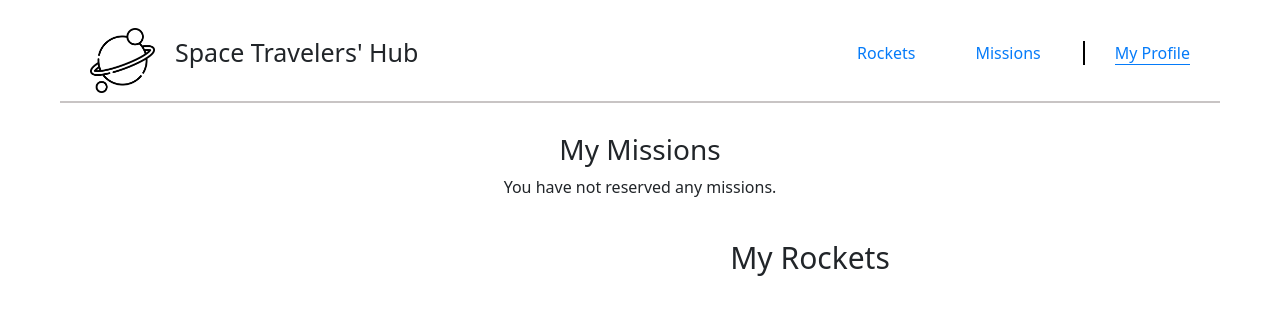
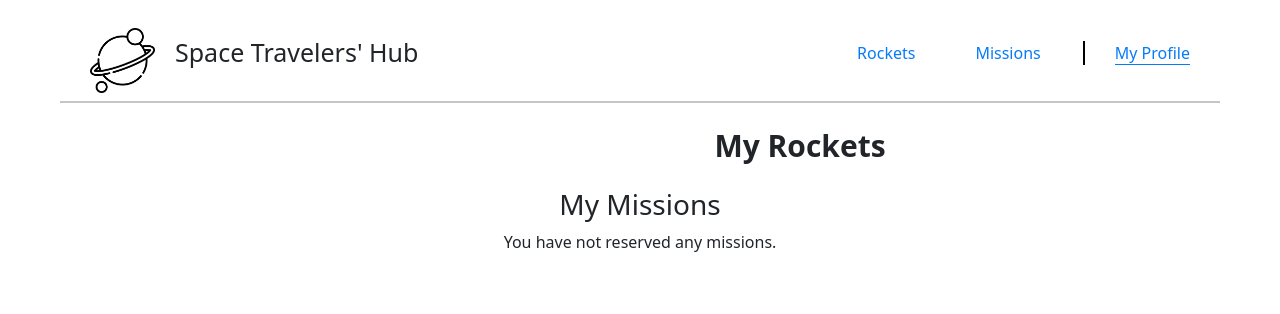
Before and after one commit to sadaf-Daneshgar/react-group-capstone, a React (Create React App) app: page /myprofile in a window 1280 px wide. Shown: the top 314 px of the page. Built offline with nearby package versions, Linux system fonts and the light colour scheme.

Commit message:
fix the linter errors

```diff
--- a/src/components/MyProfile.js
+++ b/src/components/MyProfile.js
@@ -1,17 +1,17 @@
-import React from 'react';
-import ReservRocket from './rocket';
-import {
-  Container, Row,
-} from 'react-bootstrap';
-import Mission from './missions';
+import React from "react";
+import ReservRocket from "./rocket";
+import { Container, Row } from "react-bootstrap";
+import Mission from "./missions";
 
 const MyProfile = () => (
-  <Container>
-    <Row>
-      <Mission />
+  <>
+    <Container>
+      <Row>
       <ReservRocket />
-    </Row>
-  </Container>
+        <Mission />
+      </Row>
+    </Container>
+  </>
 );
 
 export default MyProfile;
--- a/src/style/navbar.css
+++ b/src/style/navbar.css
@@ -132,18 +132,19 @@ li {
 .reserve-container {
   display: flex;
   flex-direction: column;
-  margin: 20px 60px 0 25rem;
+  padding-left: 20rem;
 }
 
 .title-r-r {
   font-size: 30px;
-  margin-bottom: 20px;
+  margin-bottom: 10px;
+  font-weight: 600;
 }
 
 .r-rocket {
-  border: 1px solid rgb(149, 148, 148);
-  border-radius: 2px;
-  margin-left: 29rem;
+  border: 1px solid rgb(197, 196, 196);
+  border-radius: 4px;
+  margin-left: 25rem;
   text-align: start;
   width: 35rem;
   padding: 20px;
```
